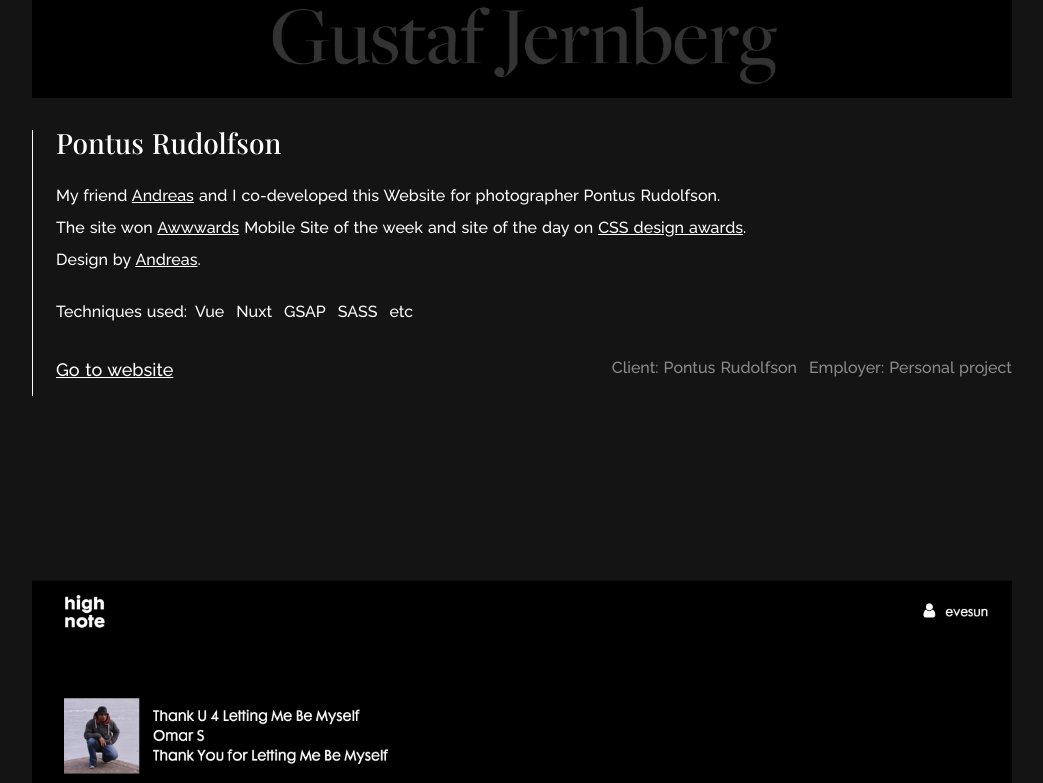
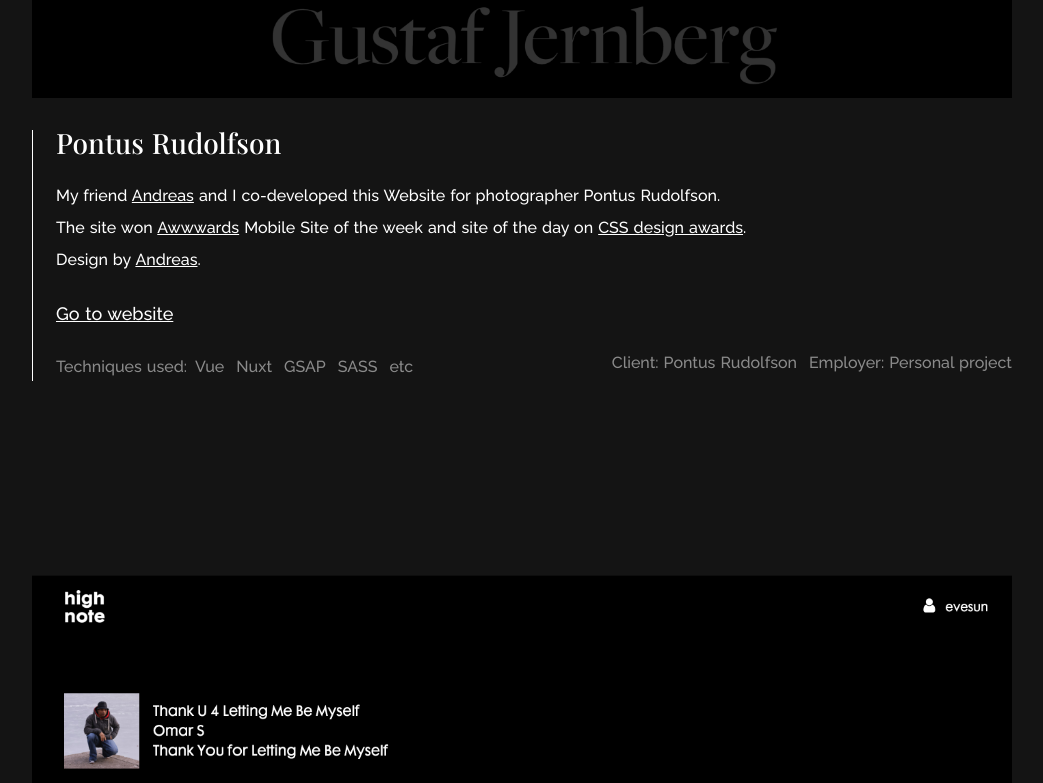
Before and after one commit to evelinasundin/Portfolio, a Nuxt app: page / in a window 1280 px wide. Shown: the part 1500-2283 px from the top of the page, without its empty margins (118-1161 px from the left). Built offline with nearby package versions, Linux system fonts and the light colour scheme.

Commit message:
small fixes

```diff
--- /dev/null
+++ b/components/About.vue
@@ -0,0 +1,8 @@
+<template>
+ <div class="max-w-reg mx-auto sm:pb-20 py-0" id="about">
+  <h2 class="text-lg font-serif text-white pb-20"> About </h2>
+  <p> I'm Evelina, a 26 year old frontend developer from Stockholm. I started my journey as a developer at Nackademin polytechnic school in 2016. In my second year I had an internship at Oh My which later became my workplace and is where I've been working since then.
+    I love making dynamic and responsive websites and have a huge interest in clean aesthetics, typography and simplistic UX/UI solutions.
+  </p>
+  </div>
+</template>
--- a/components/Nav.vue
+++ b/components/Nav.vue
@@ -3,8 +3,8 @@
     <div class="flex justify-between pb-4 page-load delay-25">
       <a href="#" class="text-white font-serif"> Evelina Sundin </a>
       <div>
-        <a href="#" class="text-white font-serif sm:pr-6 pr-3"> Selected Work </a>
-        <a href="#" class="text-white font-serif"> About  </a>
+        <a href="#selectedwork" class="text-white font-serif sm:pr-6 pr-3"> Selected Work </a>
+        <a href="#about " class="text-white font-serif"> About  </a>
       </div>
     </div>
     <span class="nav-line"> </span>
--- a/components/Project.vue
+++ b/components/Project.vue
@@ -6,15 +6,15 @@
     <div class="pl-6 project-text relative">
       <h3 class="text-lg text-white font-serif pb-4"> {{project.title}} </h3>
       <p class="text-white font-sans max-w-3xl pb-6 leading-loose project-html" v-html="project.text"> </p>
-      <div class="sm:flex pb-8 items-center">
-        <p class="font-sans text-white mr-2"> Techniques used: </p>
-        <p v-for="item in project.techniques" :key="item" class="mr-3 font-sans inline-block leading-none text-white">
-        {{item}}
-        </p>
-      </div>
-      <div class="sm:flex justify-between">
-        <a :href="project.link" target="_blank" class="font-sans text-md text-white underline sm:pb-0 pb-6 block" > Go to website </a>
-        <div class="sm:flex opacity-50">
+      <a :href="project.link" target="_blank" class="font-sans text-md text-white underline pb-6 block" > Go to website </a>
+      <div class="sm:flex opacity-50 justify-between">
+        <div class="sm:flex items-center">
+          <p class="font-sans text-white mr-2"> Techniques used: </p>
+          <p v-for="item in project.techniques" :key="item" class="mr-3 font-sans inline-block leading-none text-white">
+          {{item}}
+          </p>
+        </div>
+        <div class="sm:flex">
           <p class="font-sans text-white pb-2 mr-3"> Client: {{project.client}} </p>
           <p class="font-sans text-white pb-2"> Employer: {{project.employer}} </p>
         </div>
@@ -41,7 +41,7 @@
 .project-text {
   &:before {
     content:'';
-    height: 100%;
+    height: 96%;
     width: 1px;
     background-color: white;
     position: absolute;
--- a/components/ProjectsHolder.vue
+++ b/components/ProjectsHolder.vue
@@ -1,5 +1,5 @@
 <template>
-  <div class="max-w-reg mx-auto sm:py-20 py-0">
+  <div class="max-w-reg mx-auto sm:pt-20 py-0" id="selectedwork">
   <h2 class="text-lg font-serif text-white pb-20"> Selected Work </h2>
   <Project v-for="project in work" :key="project.id" :project="project" />
   </div>
--- a/pages/index.vue
+++ b/pages/index.vue
@@ -4,12 +4,24 @@
   <div class="sm:px-0 px-4">
   <Hero />
   <ProjectsHolder />
+  <About />
   </div>
   </div>
 </template>
 
 <script>
-export default {}
+export default {
+  mounted() {
+    document.querySelectorAll('a[href^="#"]').forEach(anchor => {
+      anchor.addEventListener('click', function (e) {
+        e.preventDefault();
+        document.querySelector(this.getAttribute('href')).scrollIntoView({
+            behavior: 'smooth'
+        });
+       });
+    });
+  }
+}
 </script>
 
 <style lang="scss">
```
